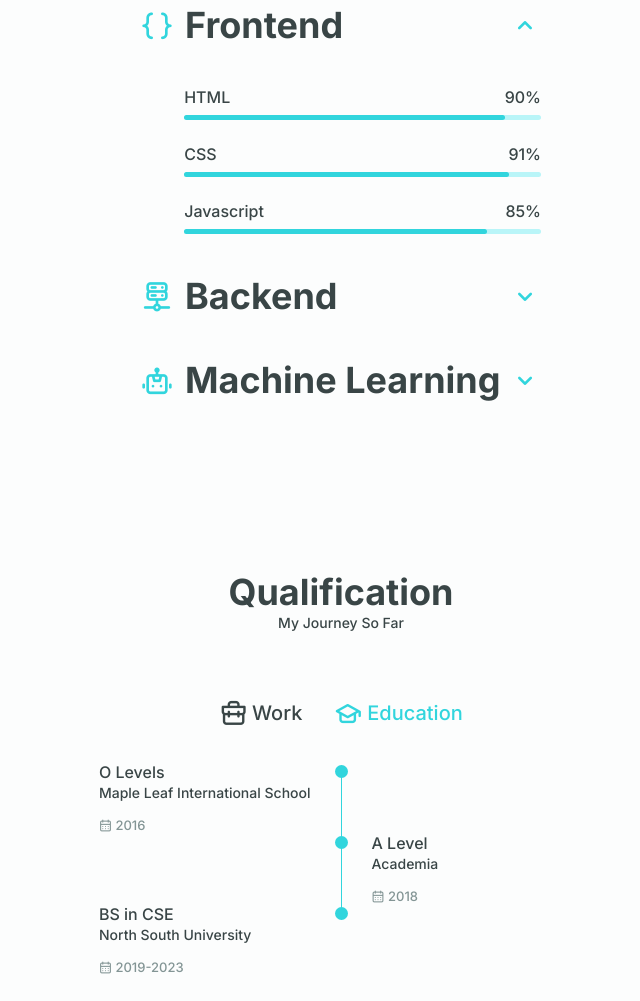
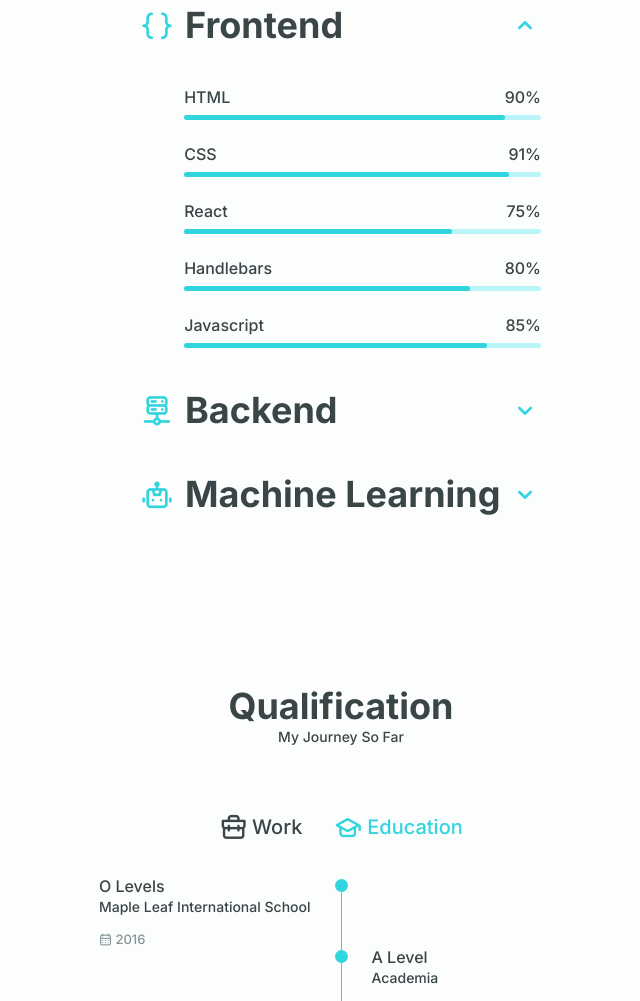
Before and after one commit to IfuChan/portfolio-website, a plain HTML site: page index.html in a window 1280 px wide. Shown: the part 1406-2407 px from the top of the page, without its empty margins (299-939 px from the left). Drawn offline with nearby package versions, Linux system fonts and the light colour scheme.

Commit message:
skills updated

```diff
--- a/index.html
+++ b/index.html
@@ -169,6 +169,24 @@ Download CV<i class="uil uil-import button_icon"></i>
 </div>
 <div class=skills_bar>
 <span class="skill_percentage skills_css"></span>
+</div>
+</div>
+<div class=skills_data>
+<div class=skills_titles>
+<h3 class=skills_name>React</h3>
+<span class=skills_number>75%</span>
+</div>
+<div class=skills_bar>
+<span class="skill_percentage skills_react"></span>
+</div>
+</div>
+<div class=skills_data>
+<div class=skills_titles>
+<h3 class=skills_name>Handlebars</h3>
+<span class=skills_number>80%</span>
+</div>
+<div class=skills_bar>
+<span class="skill_percentage skills_hbs"></span>
 </div>
 </div>
 <div class=skills_data>
```
Also changed, not shown: assets/css/style.css.
